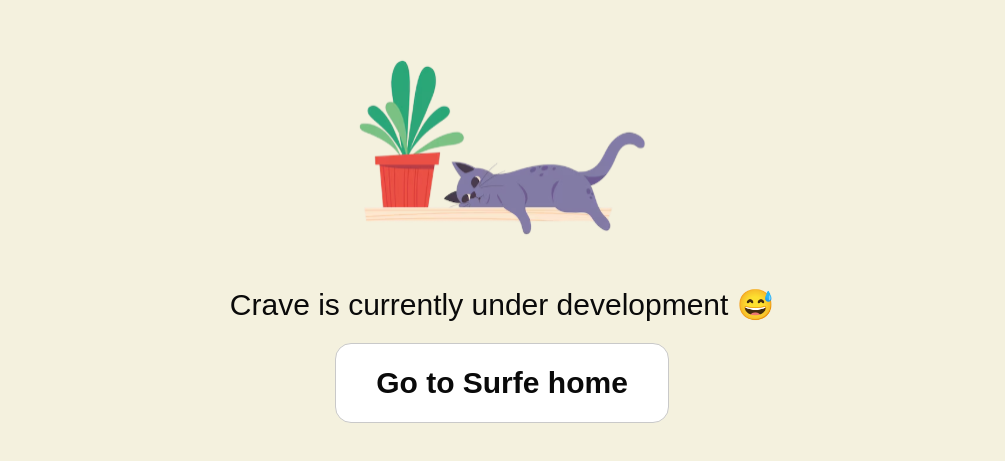
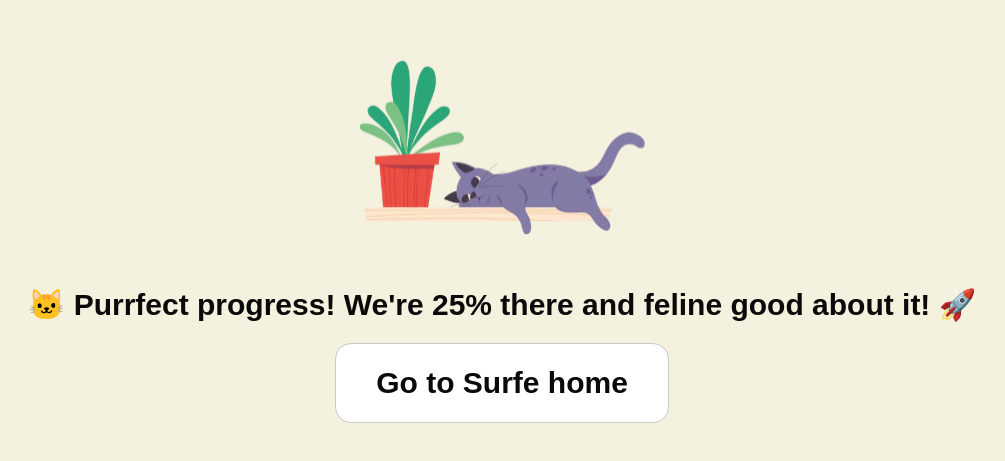
Before and after one commit to onairx/surfesearch, a Next.js app: page /crave in a window 1280 px wide. Shown: the part 175-636 px from the top of the page, without its empty margins (138-1143 px from the left). Built offline with nearby package versions, Linux system fonts and the light colour scheme.

Commit message:
updated crave page

```diff
--- a/app/crave/page.tsx
+++ b/app/crave/page.tsx
@@ -10,12 +10,22 @@
         <Image src={waitingCat} alt="waiting cat" width={300} height={300} />
       </div>
       <div>
-                <Link href="/" className="flex flex-col items-center justify-center gap-5">
-                    <h1 className="md:text-3xl text-xl">Crave is currently under development 😅</h1>
-                    <button className="font-bold md:text-3xl text-xl border
-                    w-auto h-20 cursor-pointer bg-[#ffffff] border-[#c9c9c9] px-10 py-1 rounded-2xl">Go to Surfe home</button>
+        <Link
+          href="/"
+          className="flex flex-col items-center justify-center gap-5"
+        >
+          <h1 className="md:text-3xl text-xl font-bold">
+            🐱 Purrfect progress! We&apos;re 25% there and feline good about it!
+            🚀
+          </h1>
+          <button
+            className="font-bold md:text-3xl text-xl border
+                    w-auto h-20 cursor-pointer bg-[#ffffff] border-[#c9c9c9] px-10 py-1 rounded-2xl"
+          >
+            Go to Surfe home
+          </button>
         </Link>
       </div>
-        </section >
-    )
+    </section>
+  );
 }
```
Lines whose indentation alone changed are shown as unchanged.
